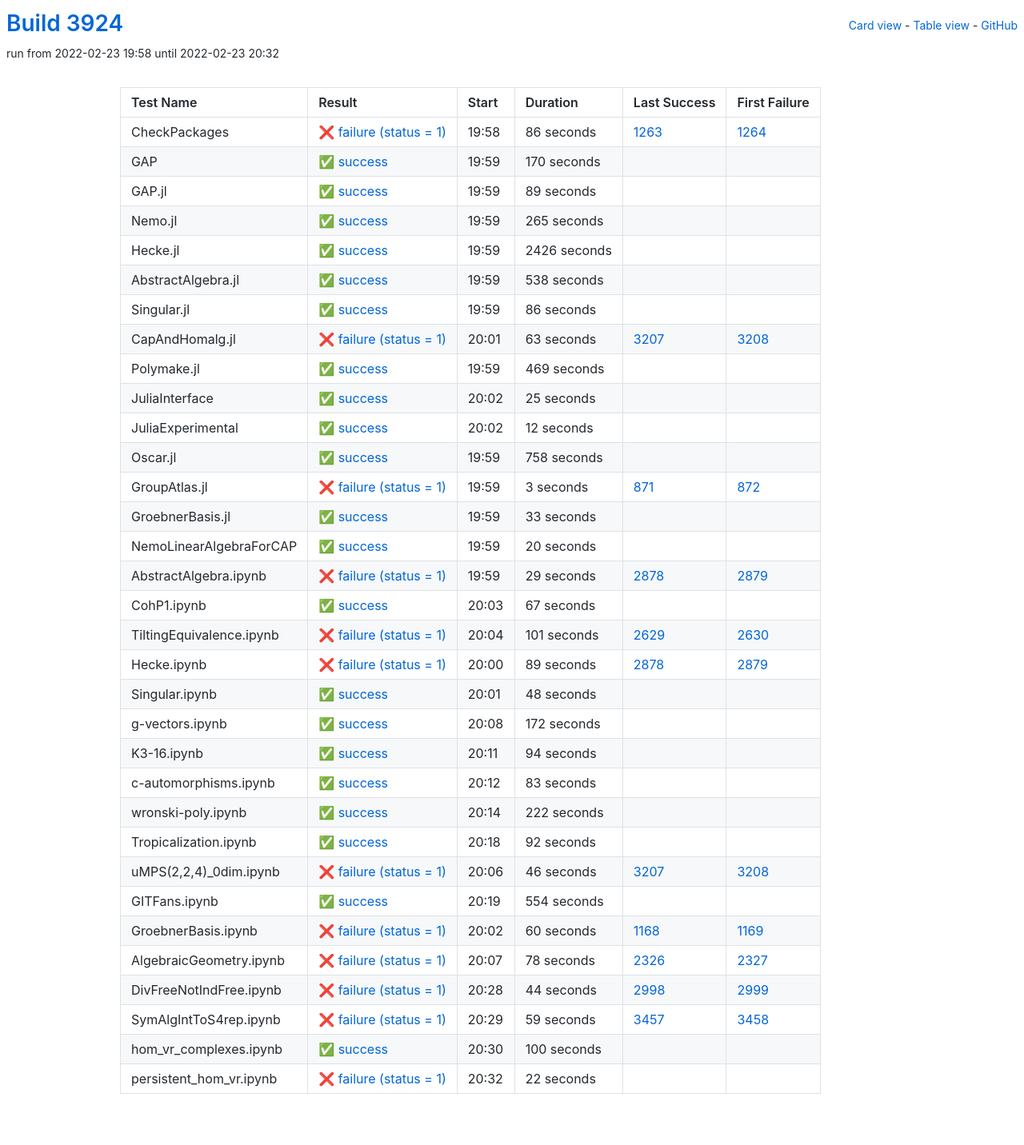
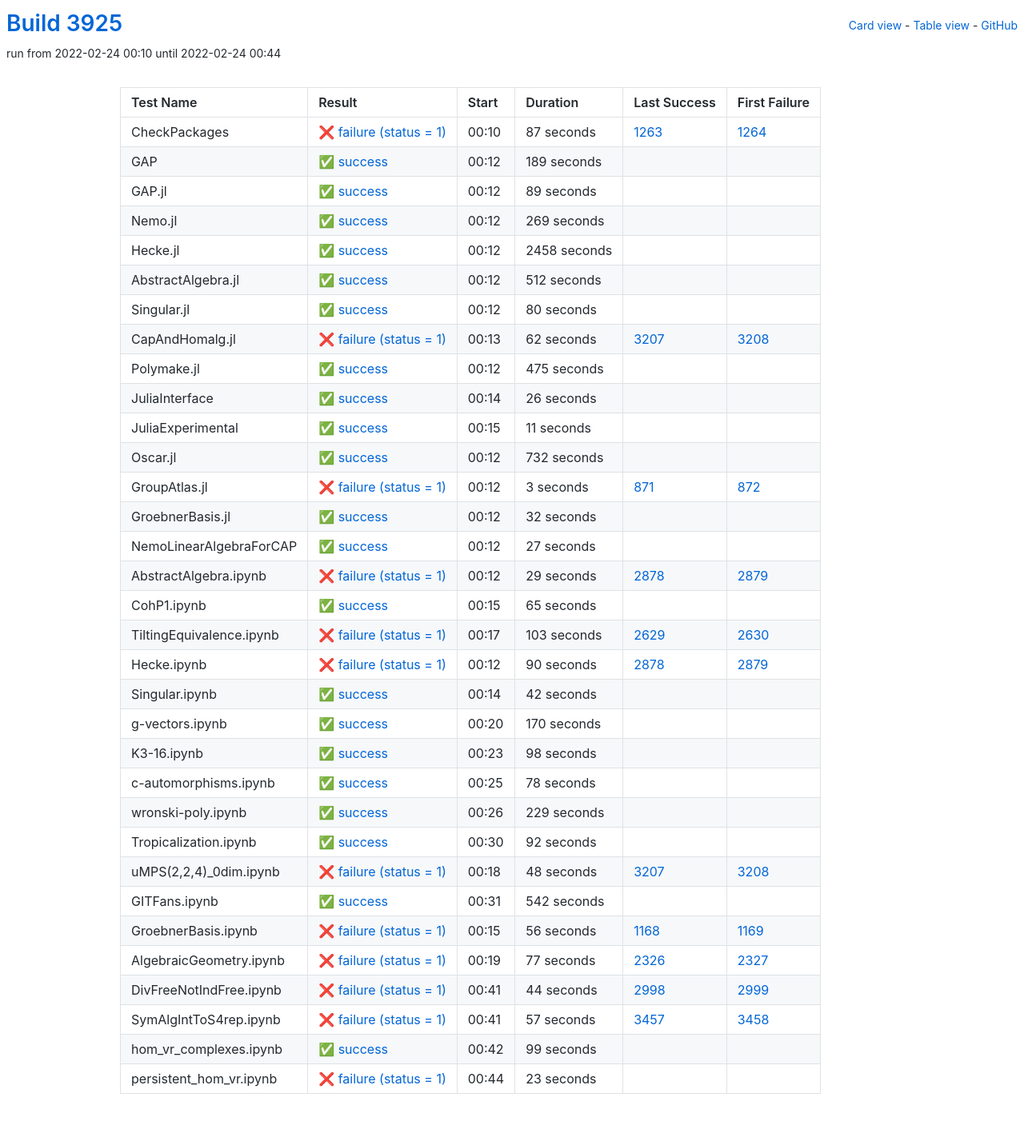
Before and after one commit to oscar-system/oscar-ci-status-stable, a Jekyll site: the page built from table.html, in a window 1280 px wide. Shown: the whole page at 80% size. Built offline with Jekyll 4.4.1, drawn with Linux system fonts in a browser that asks for light colours.

Commit message:
Build #3925

```diff
--- a/_data/ci.yml
+++ b/_data/ci.yml
@@ -1,6 +1,6 @@
 ---
-build: 3924
-build_url: https://oscarci.mathematik.uni-kl.de/job/oscar-stable/3924/
+build: 3925
+build_url: https://oscarci.mathematik.uni-kl.de/job/oscar-stable/3925/
 job: oscar-stable
 organization: oscar-system
 repo: oscar-ci-status-stable
@@ -8,32 +8,32 @@ repourl: https://github.com/oscar-system/oscar-ci-status-stable
 tests:
 - name: CheckPackages
   id: checkpackages
-  log: https://oscarci.mathematik.uni-kl.de/job/oscar-stable/3924/artifact/logs/build-3924/CheckPackages.log
-  start: 2022-02-23 19:58
+  log: https://oscarci.mathematik.uni-kl.de/job/oscar-stable/3925/artifact/logs/build-3925/CheckPackages.log
+  start: 2022-02-24 00:10
   success: false
   exitcode: 1
   status: failure
-  duration: 86
+  duration: 87
   last_success: 1263
   last_success_url: https://oscarci.mathematik.uni-kl.de/job/oscar-stable/1263/
   first_failure: 1264
   first_failure_url: https://oscarci.mathematik.uni-kl.de/job/oscar-stable/1264/
 - name: GAP
   id: gap
-  log: https://oscarci.mathematik.uni-kl.de/job/oscar-stable/3924/artifact/logs/build-3924/GAP.log
-  start: 2022-02-23 19:59
+  log: https://oscarci.mathematik.uni-kl.de/job/oscar-stable/3925/artifact/logs/build-3925/GAP.log
+  start: 2022-02-24 00:12
   success: true
   exitcode: 0
   status: success
-  duration: 170
+  duration: 189
   last_success: false
   last_success_url:
   first_failure: false
   first_failure_url:
 - name: GAP.jl
   id: gap-jl
-  log: https://oscarci.mathematik.uni-kl.de/job/oscar-stable/3924/artifact/logs/build-3924/GAP.jl.log
-  start: 2022-02-23 19:59
+  log: https://oscarci.mathematik.uni-kl.de/job/oscar-stable/3925/artifact/logs/build-3925/GAP.jl.log
+  start: 2022-02-24 00:12
   success: true
   exitcode: 0
   status: success
@@ -44,116 +44,116 @@ tests:
   first_failure_url:
 - name: Nemo.jl
   id: nemo-jl
-  log: https://oscarci.mathematik.uni-kl.de/job/oscar-stable/3924/artifact/logs/build-3924/Nemo.jl.log
-  start: 2022-02-23 19:59
+  log: https://oscarci.mathematik.uni-kl.de/job/oscar-stable/3925/artifact/logs/build-3925/Nemo.jl.log
+  start: 2022-02-24 00:12
   success: true
   exitcode: 0
   status: success
-  duration: 265
+  duration: 269
   last_success: false
   last_success_url:
   first_failure: false
   first_failure_url:
 - name: Hecke.jl
   id: hecke-jl
-  log: https://oscarci.mathematik.uni-kl.de/job/oscar-stable/3924/artifact/logs/build-3924/Hecke.jl.log
-  start: 2022-02-23 19:59
+  log: https://oscarci.mathematik.uni-kl.de/job/oscar-stable/3925/artifact/logs/build-3925/Hecke.jl.log
+  start: 2022-02-24 00:12
   success: true
   exitcode: 0
   status: success
-  duration: 2426
+  duration: 2458
   last_success: false
   last_success_url:
   first_failure: false
   first_failure_url:
 - name: AbstractAlgebra.jl
   id: abstractalgebra-jl
-  log: https://oscarci.mathematik.uni-kl.de/job/oscar-stable/3924/artifact/logs/build-3924/AbstractAlgebra.jl.log
-  start: 2022-02-23 19:59
+  log: https://oscarci.mathematik.uni-kl.de/job/oscar-stable/3925/artifact/logs/build-3925/AbstractAlgebra.jl.log
+  start: 2022-02-24 00:12
   success: true
   exitcode: 0
   status: success
-  duration: 538
+  duration: 512
   last_success: false
   last_success_url:
   first_failure: false
   first_failure_url:
 - name: Singular.jl
   id: singular-jl
-  log: https://oscarci.mathematik.uni-kl.de/job/oscar-stable/3924/artifact/logs/build-3924/Singular.jl.log
-  start: 2022-02-23 19:59
+  log: https://oscarci.mathematik.uni-kl.de/job/oscar-stable/3925/artifact/logs/build-3925/Singular.jl.log
+  start: 2022-02-24 00:12
   success: true
   exitcode: 0
   status: success
-  duration: 86
+  duration: 80
   last_success: false
   last_success_url:
   first_failure: false
   first_failure_url:
 - name: CapAndHomalg.jl
   id: capandhomalg-jl
-  log: https://oscarci.mathematik.uni-kl.de/job/oscar-stable/3924/artifact/logs/build-3924/CapAndHomalg.jl.log
-  start: 2022-02-23 20:01
+  log: https://oscarci.mathematik.uni-kl.de/job/oscar-stable/3925/artifact/logs/build-3925/CapAndHomalg.jl.log
+  start: 2022-02-24 00:13
   success: false
   exitcode: 1
   status: failure
-  duration: 63
+  duration: 62
   last_success: 3207
   last_success_url: https://oscarci.mathematik.uni-kl.de/job/oscar-stable/3207/
   first_failure: 3208
   first_failure_url: https://oscarci.mathematik.uni-kl.de/job/oscar-stable/3208/
 - name: Polymake.jl
   id: polymake-jl
-  log: https://oscarci.mathematik.uni-kl.de/job/oscar-stable/3924/artifact/logs/build-3924/Polymake.jl.log
-  start: 2022-02-23 19:59
+  log: https://oscarci.mathematik.uni-kl.de/job/oscar-stable/3925/artifact/logs/build-3925/Polymake.jl.log
+  start: 2022-02-24 00:12
   success: true
   exitcode: 0
   status: success
-  duration: 469
+  duration: 475
   last_success: false
   last_success_url:
   first_failure: false
   first_failure_url:
 - name: JuliaInterface
   id: juliainterface
-  log: https://oscarci.mathematik.uni-kl.de/job/oscar-stable/3924/artifact/logs/build-3924/JuliaInterface.log
-  start: 2022-02-23 20:02
+  log: https://oscarci.mathematik.uni-kl.de/job/oscar-stable/3925/artifact/logs/build-3925/JuliaInterface.log
+  start: 2022-02-24 00:14
   success: true
   exitcode: 0
   status: success
-  duration: 25
+  duration: 26
   last_success: false
   last_success_url:
   first_failure: false
   first_failure_url:
 - name: JuliaExperimental
   id: juliaexperimental
-  log: https://oscarci.mathematik.uni-kl.de/job/oscar-stable/3924/artifact/logs/build-3924/JuliaExperimental.log
-  start: 2022-02-23 20:02
+  log: https://oscarci.mathematik.uni-kl.de/job/oscar-stable/3925/artifact/logs/build-3925/JuliaExperimental.log
+  start: 2022-02-24 00:15
   success: true
   exitcode: 0
   status: success
-  duration: 12
+  duration: 11
   last_success: false
   last_success_url:
   first_failure: false
   first_failure_url:
 - name: Oscar.jl
   id: oscar-jl
-  log: https://oscarci.mathematik.uni-kl.de/job/oscar-stable/3924/artifact/logs/build-3924/Oscar.jl.log
-  start: 2022-02-23 19:59
+  log: https://oscarci.mathematik.uni-kl.de/job/oscar-stable/3925/artifact/logs/build-3925/Oscar.jl.log
+  start: 2022-02-24 00:12
   success: true
   exitcode: 0
   status: success
-  duration: 758
+  duration: 732
   last_success: false
   last_success_url:
   first_failure: false
   first_failure_url:
 - name: GroupAtlas.jl
   id: groupatlas-jl
-  log: https://oscarci.mathematik.uni-kl.de/job/oscar-stable/3924/artifact/logs/build-3924/GroupAtlas.jl.log
-  start: 2022-02-23 19:59
+  log: https://oscarci.mathematik.uni-kl.de/job/oscar-stable/3925/artifact/logs/build-3925/GroupAtlas.jl.log
+  start: 2022-02-24 00:12
   success: false
   exitcode: 1
   status: failure
@@ -164,32 +164,32 @@ tests:
   first_failure_url: https://oscarci.mathematik.uni-kl.de/job/oscar-stable/872/
 - name: GroebnerBasis.jl
   id: groebnerbasis-jl
-  log: https://oscarci.mathematik.uni-kl.de/job/oscar-stable/3924/artifact/logs/build-3924/GroebnerBasis.jl.log
-  start: 2022-02-23 19:59
+  log: https://oscarci.mathematik.uni-kl.de/job/oscar-stable/3925/artifact/logs/build-3925/GroebnerBasis.jl.log
+  start: 2022-02-24 00:12
   success: true
   exitcode: 0
   status: success
-  duration: 33
+  duration: 32
   last_success: false
   last_success_url:
   first_failure: false
   first_failure_url:
 - name: NemoLinearAlgebraForCAP
   id: nemolinearalgebraforcap
-  log: https://oscarci.mathematik.uni-kl.de/job/oscar-stable/3924/artifact/logs/build-3924/NemoLinearAlgebraForCAP.log
-  start: 2022-02-23 19:59
+  log: https://oscarci.mathematik.uni-kl.de/job/oscar-stable/3925/artifact/logs/build-3925/NemoLinearAlgebraForCAP.log
+  start: 2022-02-24 00:12
   success: true
   exitcode: 0
   status: success
-  duration: 20
+  duration: 27
   last_success: false
   last_success_url:
   first_failure: false
   first_failure_url:
 - name: AbstractAlgebra.ipynb
   id: abstractalgebra-ipynb
-  log: https://oscarci.mathematik.uni-kl.de/job/oscar-stable/3924/artifact/logs/build-3924/AbstractAlgebra.ipynb.log
-  start: 2022-02-23 19:59
+  log: https://oscarci.mathematik.uni-kl.de/job/oscar-stable/3925/artifact/logs/build-3925/AbstractAlgebra.ipynb.log
+  start: 2022-02-24 00:12
   success: false
   exitcode: 1
   status: failure
@@ -200,104 +200,104 @@ tests:
   first_failure_url: https://oscarci.mathematik.uni-kl.de/job/oscar-stable/2879/
 - name: CohP1.ipynb
   id: cohp1-ipynb
-  log: https://oscarci.mathematik.uni-kl.de/job/oscar-stable/3924/artifact/logs/build-3924/CohP1.ipynb.log
-  start: 2022-02-23 20:03
+  log: https://oscarci.mathematik.uni-kl.de/job/oscar-stable/3925/artifact/logs/build-3925/CohP1.ipynb.log
+  start: 2022-02-24 00:15
   success: true
   exitcode: 0
   status: success
-  duration: 67
+  duration: 65
   last_success: false
   last_success_url:
   first_failure: false
   first_failure_url:
 - name: TiltingEquivalence.ipynb
   id: tiltingequivalence-ipynb
-  log: https://oscarci.mathematik.uni-kl.de/job/oscar-stable/3924/artifact/logs/build-3924/TiltingEquivalence.ipynb.log
-  start: 2022-02-23 20:04
+  log: https://oscarci.mathematik.uni-kl.de/job/oscar-stable/3925/artifact/logs/build-3925/TiltingEquivalence.ipynb.log
+  start: 2022-02-24 00:17
   success: false
   exitcode: 1
   status: failure
-  duration: 101
+  duration: 103
   last_success: 2629
   last_success_url: https://oscarci.mathematik.uni-kl.de/job/oscar-stable/2629/
   first_failure: 2630
   first_failure_url: https://oscarci.mathematik.uni-kl.de/job/oscar-stable/2630/
 - name: Hecke.ipynb
   id: hecke-ipynb
-  log: https://oscarci.mathematik.uni-kl.de/job/oscar-stable/3924/artifact/logs/build-3924/Hecke.ipynb.log
-  start: 2022-02-23 20:00
+  log: https://oscarci.mathematik.uni-kl.de/job/oscar-stable/3925/artifact/logs/build-3925/Hecke.ipynb.log
+  start: 2022-02-24 00:12
   success: false
   exitcode: 1
   status: failure
-  duration: 89
+  duration: 90
   last_success: 2878
   last_success_url: https://oscarci.mathematik.uni-kl.de/job/oscar-stable/2878/
   first_failure: 2879
   first_failure_url: https://oscarci.mathematik.uni-kl.de/job/oscar-stable/2879/
 - name: Singular.ipynb
   id: singular-ipynb
-  log: https://oscarci.mathematik.uni-kl.de/job/oscar-stable/3924/artifact/logs/build-3924/Singular.ipynb.log
-  start: 2022-02-23 20:01
+  log: https://oscarci.mathematik.uni-kl.de/job/oscar-stable/3925/artifact/logs/build-3925/Singular.ipynb.log
+  start: 2022-02-24 00:14
   success: true
   exitcode: 0
   status: success
-  duration: 48
+  duration: 42
   last_success: false
   last_success_url:
   first_failure: false
   first_failure_url:
 - name: g-vectors.ipynb
   id: g-vectors-ipynb
-  log: https://oscarci.mathematik.uni-kl.de/job/oscar-stable/3924/artifact/logs/build-3924/g-vectors.ipynb.log
-  start: 2022-02-23 20:08
+  log: https://oscarci.mathematik.uni-kl.de/job/oscar-stable/3925/artifact/logs/build-3925/g-vectors.ipynb.log
+  start: 2022-02-24 00:20
   success: true
   exitcode: 0
   status: success
-  duration: 172
+  duration: 170
   last_success: false
   last_success_url:
   first_failure: false
   first_failure_url:
 - name: K3-16.ipynb
   id: k3-16-ipynb
-  log: https://oscarci.mathematik.uni-kl.de/job/oscar-stable/3924/artifact/logs/build-3924/K3-16.ipynb.log
-  start: 2022-02-23 20:11
+  log: https://oscarci.mathematik.uni-kl.de/job/oscar-stable/3925/artifact/logs/build-3925/K3-16.ipynb.log
+  start: 2022-02-24 00:23
   success: true
   exitcode: 0
   status: success
-  duration: 94
+  duration: 98
   last_success: false
   last_success_url:
   first_failure: false
   first_failure_url:
 - name: c-automorphisms.ipynb
   id: c-automorphisms-ipynb
-  log: https://oscarci.mathematik.uni-kl.de/job/oscar-stable/3924/artifact/logs/build-3924/c-automorphisms.ipynb.log
-  start: 2022-02-23 20:12
+  log: https://oscarci.mathematik.uni-kl.de/job/oscar-stable/3925/artifact/logs/build-3925/c-automorphisms.ipynb.log
+  start: 2022-02-24 00:25
   success: true
   exitcode: 0
   status: success
-  duration: 83
+  duration: 78
   last_success: false
   last_success_url:
   first_failure: false
   first_failure_url:
 - name: wronski-poly.ipynb
   id: wronski-poly-ipynb
-  log: https://oscarci.mathematik.uni-kl.de/job/oscar-stable/3924/artifact/logs/build-3924/wronski-poly.ipynb.log
-  start: 2022-02-23 20:14
+  log: https://oscarci.mathematik.uni-kl.de/job/oscar-stable/3925/artifact/logs/build-3925/wronski-poly.ipynb.log
+  start: 2022-02-24 00:26
   success: true
   exitcode: 0
   status: success
-  duration: 222
+  duration: 229
   last_success: false
   last_success_url:
   first_failure: false
   first_failure_url:
 - name: Tropicalization.ipynb
   id: tropicalization-ipynb
-  log: https://oscarci.mathematik.uni-kl.de/job/oscar-stable/3924/artifact/logs/build-3924/Tropicalization.ipynb.log
-  start: 2022-02-23 20:18
+  log: https://oscarci.mathematik.uni-kl.de/job/oscar-stable/3925/artifact/logs/build-3925/Tropicalization.ipynb.log
+  start: 2022-02-24 00:30
   success: true
   exitcode: 0
   status: success
@@ -308,56 +308,56 @@ tests:
   first_failure_url:
 - name: uMPS(2,2,4)_0dim.ipynb
   id: umps-2-2-4-0dim-ipynb
-  log: https://oscarci.mathematik.uni-kl.de/job/oscar-stable/3924/artifact/logs/build-3924/uMPS-2-2-4-_0dim.ipynb.log
-  start: 2022-02-23 20:06
+  log: https://oscarci.mathematik.uni-kl.de/job/oscar-stable/3925/artifact/logs/build-3925/uMPS-2-2-4-_0dim.ipynb.log
+  start: 2022-02-24 00:18
   success: false
   exitcode: 1
   status: failure
-  duration: 46
+  duration: 48
   last_success: 3207
   last_success_url: https://oscarci.mathematik.uni-kl.de/job/oscar-stable/3207/
   first_failure: 3208
   first_failure_url: https://oscarci.mathematik.uni-kl.de/job/oscar-stable/3208/
 - name: GITFans.ipynb
   id: gitfans-ipynb
-  log: https://oscarci.mathematik.uni-kl.de/job/oscar-stable/3924/artifact/logs/build-3924/GITFans.ipynb.log
-  start: 2022-02-23 20:19
+  log: https://oscarci.mathematik.uni-kl.de/job/oscar-stable/3925/artifact/logs/build-3925/GITFans.ipynb.log
+  start: 2022-02-24 00:31
   success: true
   exitcode: 0
   status: success
-  duration: 554
+  duration: 542
   last_success: false
   last_success_url:
   first_failure: false
   first_failure_url:
 - name: GroebnerBasis.ipynb
   id: groebnerbasis-ipynb
-  log: https://oscarci.mathematik.uni-kl.de/job/oscar-stable/3924/artifact/logs/build-3924/GroebnerBasis.ipynb.log
-  start: 2022-02-23 20:02
+  log: https://oscarci.mathematik.uni-kl.de/job/oscar-stable/3925/artifact/logs/build-3925/GroebnerBasis.ipynb.log
+  start: 2022-02-24 00:15
   success: false
   exitcode: 1
   status: failure
-  duration: 60
+  duration: 56
   last_success: 1168
   last_success_url: https://oscarci.mathematik.uni-kl.de/job/oscar-stable/1168/
   first_failure: 1169
   first_failure_url: https://oscarci.mathematik.uni-kl.de/job/oscar-stable/1169/
 - name: AlgebraicGeometry.ipynb
   id: algebraicgeometry-ipynb
-  log: https://oscarci.mathematik.uni-kl.de/job/oscar-stable/3924/artifact/logs/build-3924/AlgebraicGeometry.ipynb.log
-  start: 2022-02-23 20:07
+  log: https://oscarci.mathematik.uni-kl.de/job/oscar-stable/3925/artifact/logs/build-3925/AlgebraicGeometry.ipynb.log
+  start: 2022-02-24 00:19
   success: false
   exitcode: 1
   status: failure
-  duration: 78
+  duration: 77
   last_success: 2326
   last_success_url: https://oscarci.mathematik.uni-kl.de/job/oscar-stable/2326/
   first_failure: 2327
   first_failure_url: https://oscarci.mathematik.uni-kl.de/job/oscar-stable/2327/
 - name: DivFreeNotIndFree.ipynb
   id: divfreenotindfree-ipynb
-  log: https://oscarci.mathematik.uni-kl.de/job/oscar-stable/3924/artifact/logs/build-3924/DivFreeNotIndFree.ipynb.log
-  start: 2022-02-23 20:28
+  log: https://oscarci.mathematik.uni-kl.de/job/oscar-stable/3925/artifact/logs/build-3925/DivFreeNotIndFree.ipynb.log
+  start: 2022-02-24 00:41
   success: false
   exitcode: 1
   status: failure
@@ -368,36 +368,36 @@ tests:
   first_failure_url: https://oscarci.mathematik.uni-kl.de/job/oscar-stable/2999/
 - name: SymAlgIntToS4rep.ipynb
   id: symalginttos4rep-ipynb
-  log: https://oscarci.mathematik.uni-kl.de/job/oscar-stable/3924/artifact/logs/build-3924/SymAlgIntToS4rep.ipynb.log
-  start: 2022-02-23 20:29
+  log: https://oscarci.mathematik.uni-kl.de/job/oscar-stable/3925/artifact/logs/build-3925/SymAlgIntToS4rep.ipynb.log
+  start: 2022-02-24 00:41
   success: false
   exitcode: 1
   status: failure
-  duration: 59
+  duration: 57
   last_success: 3457
   last_success_url: https://oscarci.mathematik.uni-kl.de/job/oscar-stable/3457/
   first_failure: 3458
   first_failure_url: https://oscarci.mathematik.uni-kl.de/job/oscar-stable/3458/
 - name: hom_vr_complexes.ipynb
   id: hom-vr-complexes-ipynb
-  log: https://oscarci.mathematik.uni-kl.de/job/oscar-stable/3924/artifact/logs/build-3924/hom_vr_complexes.ipynb.log
-  start: 2022-02-23 20:30
+  log: https://oscarci.mathematik.uni-kl.de/job/oscar-stable/3925/artifact/logs/build-3925/hom_vr_complexes.ipynb.log
+  start: 2022-02-24 00:42
   success: true
   exitcode: 0
   status: success
-  duration: 100
+  duration: 99
   last_success: false
   last_success_url:
   first_failure: false
   first_failure_url:
 - name: persistent_hom_vr.ipynb
   id: persistent-hom-vr-ipynb
-  log: https://oscarci.mathematik.uni-kl.de/job/oscar-stable/3924/artifact/logs/build-3924/persistent_hom_vr.ipynb.log
-  start: 2022-02-23 20:32
+  log: https://oscarci.mathematik.uni-kl.de/job/oscar-stable/3925/artifact/logs/build-3925/persistent_hom_vr.ipynb.log
+  start: 2022-02-24 00:44
   success: false
   exitcode: 1
   status: failure
-  duration: 22
+  duration: 23
   last_success: false
   last_success_url:
   first_failure: false
```
Also changed, not shown: README.md.
